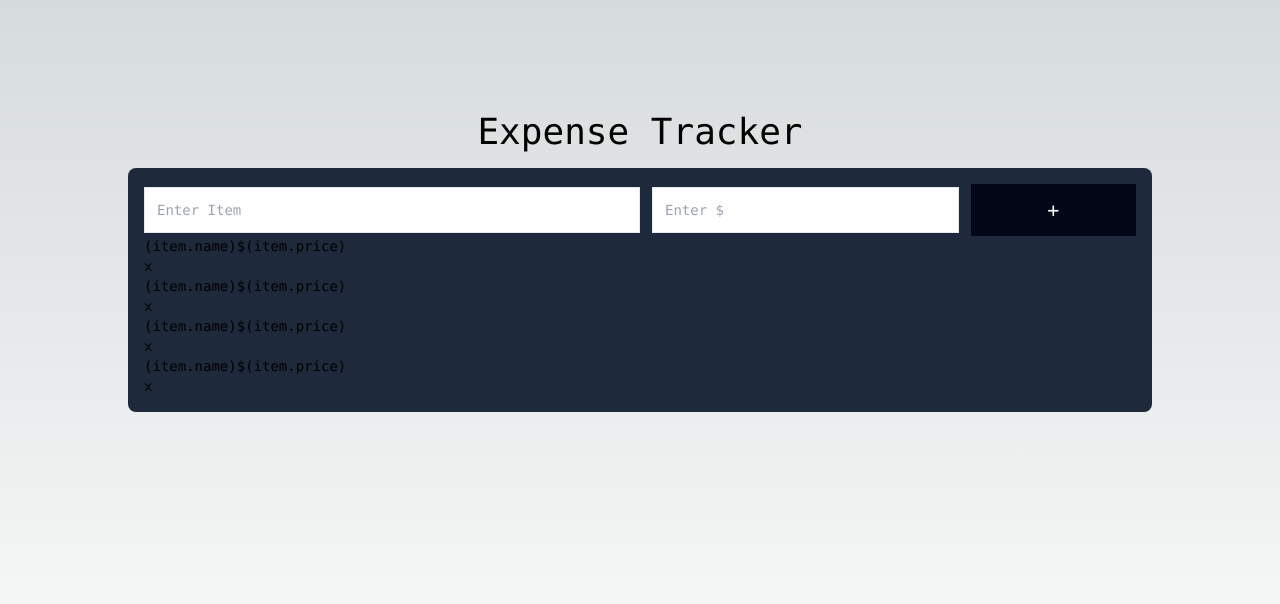
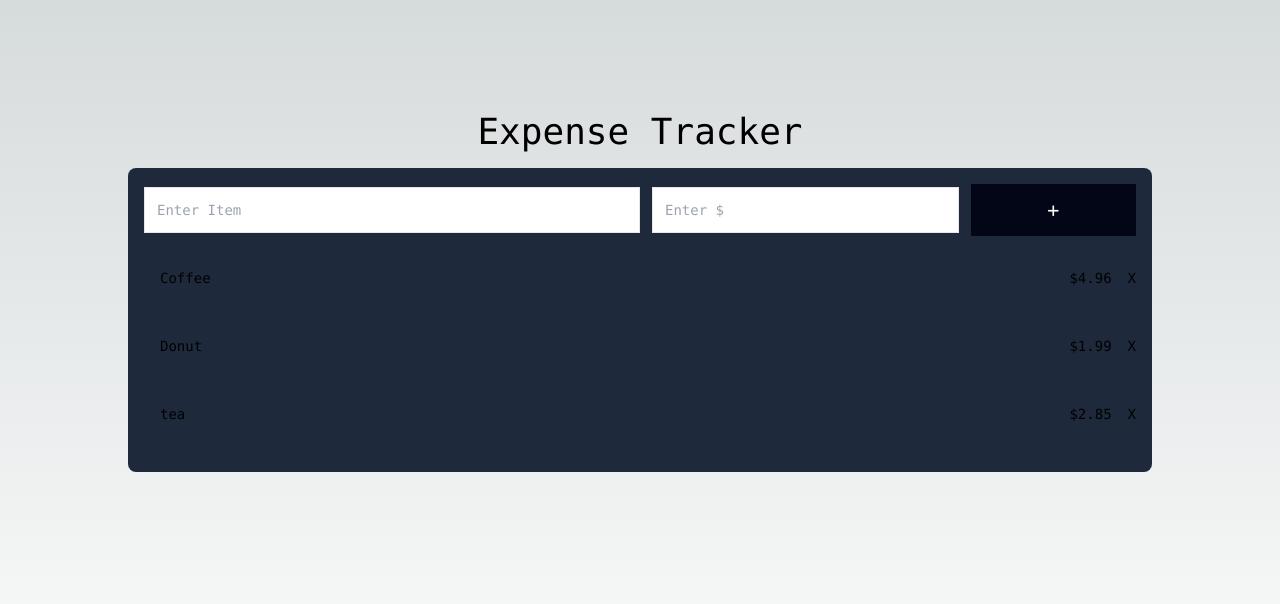
Before and after one commit to alejandro-garf/ExpenseTracker, a Next.js app in the folder my-app/: page / in a window 1280 px wide. Shown: the top 604 px of the page. Built offline with nearby package versions, Linux system fonts and the light colour scheme.

Commit message:
corrected class name error

```diff
--- a/my-app/app/page.js
+++ b/my-app/app/page.js
@@ -4,7 +4,6 @@ import React,{ useState, useEffect } from 'react';
 export default function Home() {
   const [items, setItems] = useState([
       {name: 'Coffee', price: 4.96},
-      {name: 'Pastry', price: 2.99},
       {name: 'Donut', price: 1.99},
       {name: 'tea', price: 2.85},
   ]);
@@ -33,18 +32,18 @@ export default function Home() {
               >
                 +
             </button>
+            </form>
             <ul>
               {items.map((item, id) => (
-                <li>
-                  <div>
-                    <span>(item.name)</span>
-                    <span>$(item.price)</span>
+                <li key={id} className='my-4 w-full flex justify-between'>
+                  <div className='p-4 w-full flex justify-between'>
+                    <span>{item.name}</span>
+                    <span>${item.price}</span>
                   </div>
-                  <button>x</button>
+                  <button>X</button>
                 </li>
               ))}
             </ul>
-          </form>
         </div>
       </div>
     </main>
```
